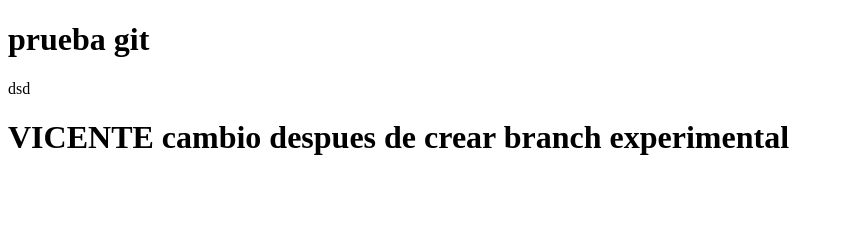
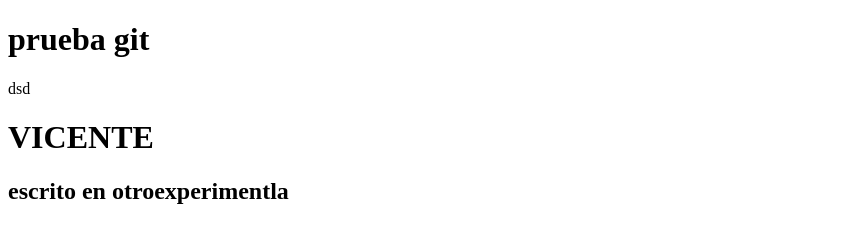
Before and after one commit to PatoEche/inicial, a plain HTML site: page index.html in a window 1280 px wide. Shown: the whole page, without its empty margins (0-844 px from the left). Drawn offline with Linux system fonts and the light colour scheme.

Commit message:
cambio de index en branch otroexperimental

```diff
--- a/index.html
+++ b/index.html
@@ -8,6 +8,7 @@
 <body>
     <h1>prueba git</h1>
     <p>dsd</p>
-    <h1>VICENTE  cambio despues de crear branch experimental  </h1>
+    <h1>VICENTE</h1>
+    <h2>escrito en otroexperimentla</h2>
 </body>
 </html>
```
